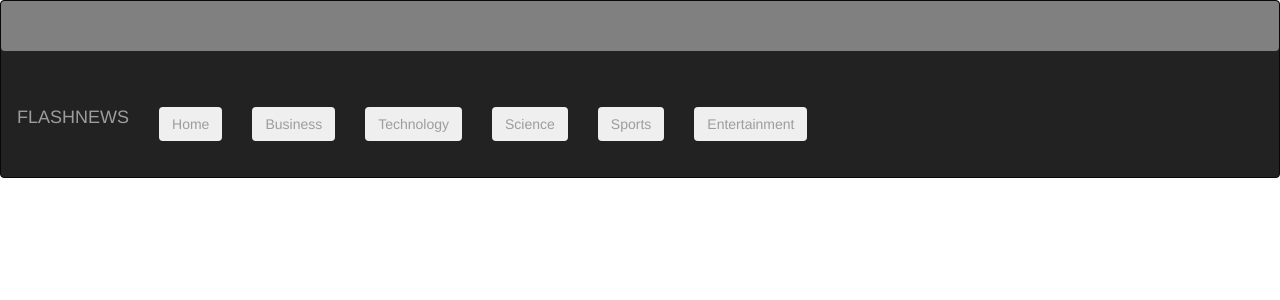
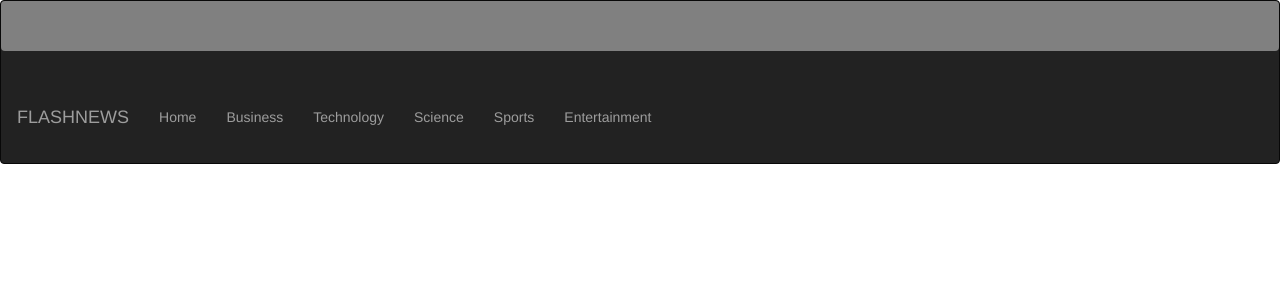
Before and after one commit to Kabu1/flashnews, a Flask app: template app/templates/base.html in a window 1280 px wide. Shown: the top 300 px of the page. Run offline with Flask 2, Linux system fonts and the light colour scheme; the template is opened without the code that fills it, so the values that code supplies are empty; some libraries are stand-ins or nearby versions.

Commit message:
edit navbar

```diff
--- a/app/templates/navbar.html
+++ b/app/templates/navbar.html
@@ -3,27 +3,26 @@
 
     <nav class="navbar navbar-expand-lg navbar-dark bg- fixed-top">
     <h3> <a class="navbar-brand" href="/">FLASHNEWS</a></h3>
-      <span class="navbar-toggler-icon"></span>
     </button>
       <div class="collapse navbar-collapse" id="navbarText">
         <ul class="nav navbar-nav">
           <li class="nav-item">
-            <a class="nav-link" href="/"><button type="button" class="btn btn-outline-success">Home </button><span class="sr-only">(current)</span></a>
+            <a class="nav-link" href="/">Home <span class="sr-only">(current)</span></a>
           </li>
           <li class="nav-item">
-            <a class="nav-link" href="/{{'categories/Business'}}"><button type="button" class="btn btn-outline-success">Business</button></a>
+            <a class="nav-link" href="/{{'categories/Business'}}">Business</a>
           </li>
           <li class="nav-item">
-            <a class="nav-link" href="/{{'categories/Technology'}}"><button type="button" class="btn btn-outline-success">Technology</button></a>
+            <a class="nav-link" href="/{{'categories/Technology'}}">Technology</a>
           </li>
           <li class="nav-item">
-            <a class="nav-link" href="/{{'categories/Science'}}"><button type="button" class="btn btn-outline-success">Science</button></a>
+            <a class="nav-link" href="/{{'categories/Science'}}">Science</a>
           </li>
           <li class="nav-item">
-            <a class="nav-link" href="/{{'categories/Sports'}}"><button type="button" class="btn btn-outline-success">Sports</button></a>
+            <a class="nav-link" href="/{{'categories/Sports'}}">Sports</a>
           </li>
           <li class="nav-item">
-            <a class="nav-link" href="/{{'categories/Entertainment'}}"><button type="button" class="btn btn-outline-success">Entertainment</button></a>
+            <a class="nav-link" href="/{{'categories/Entertainment'}}">Entertainment</a>
           </li>
         </ul>
 
```
